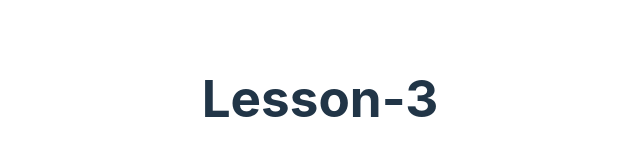
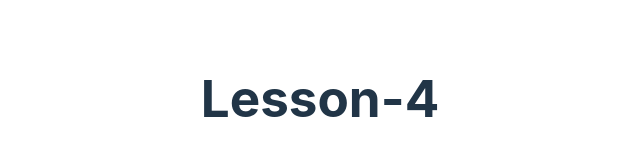
Before and after one commit to S1ardor/nt-25-react, a React (Vite) app: page / in a window 1280 px wide. Shown: the part 302-458 px from the top of the page, without its empty margins (320-960 px from the left). Built offline with nearby package versions, Linux system fonts and the light colour scheme.

Commit message:
Lesson-4

```diff
--- a/src/App.jsx
+++ b/src/App.jsx
@@ -5,7 +5,7 @@ function App() {
 
   return (
     <>
-    <h1>Lesson-3</h1>
+    <h1>Lesson-4</h1>
 
     </>
   )
```
